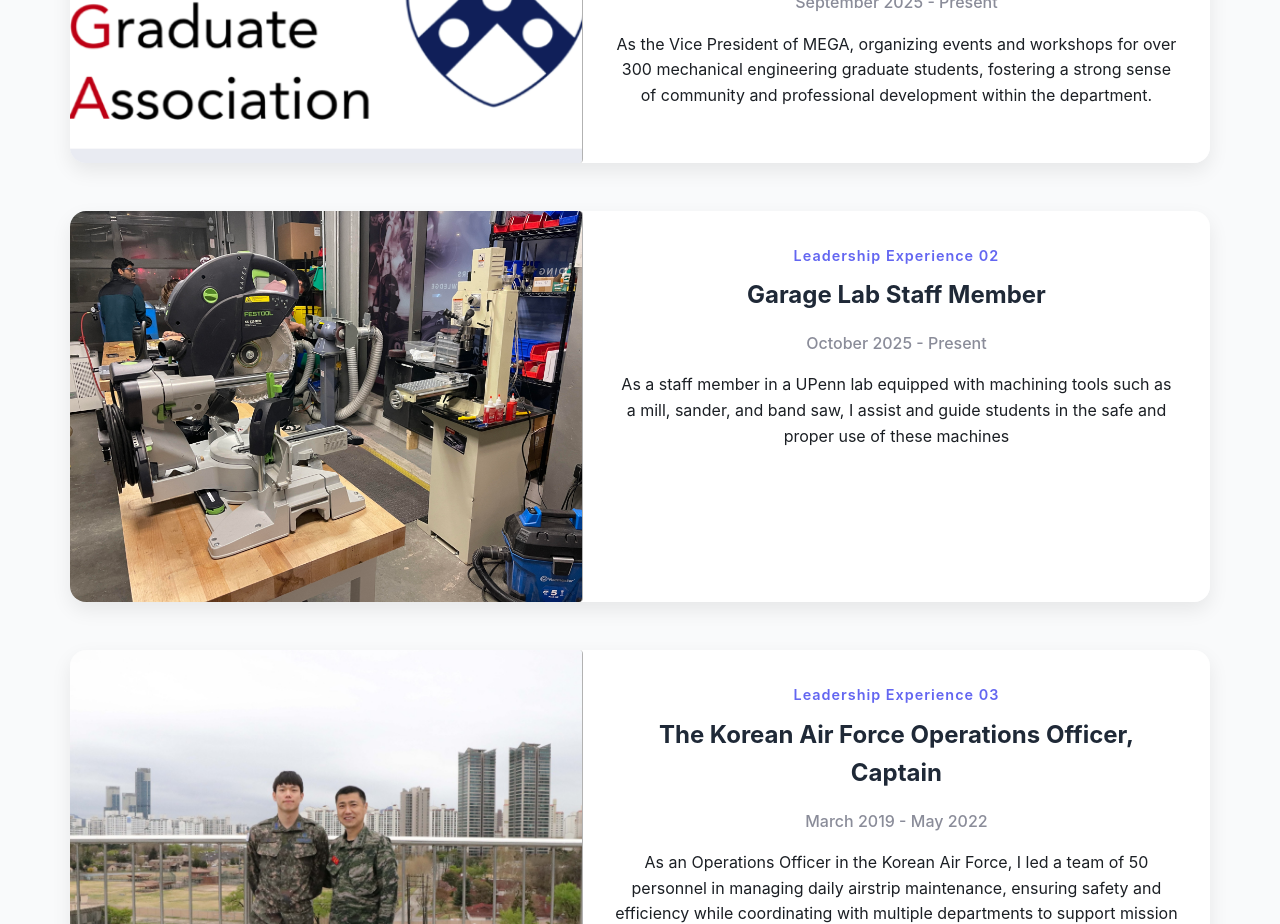
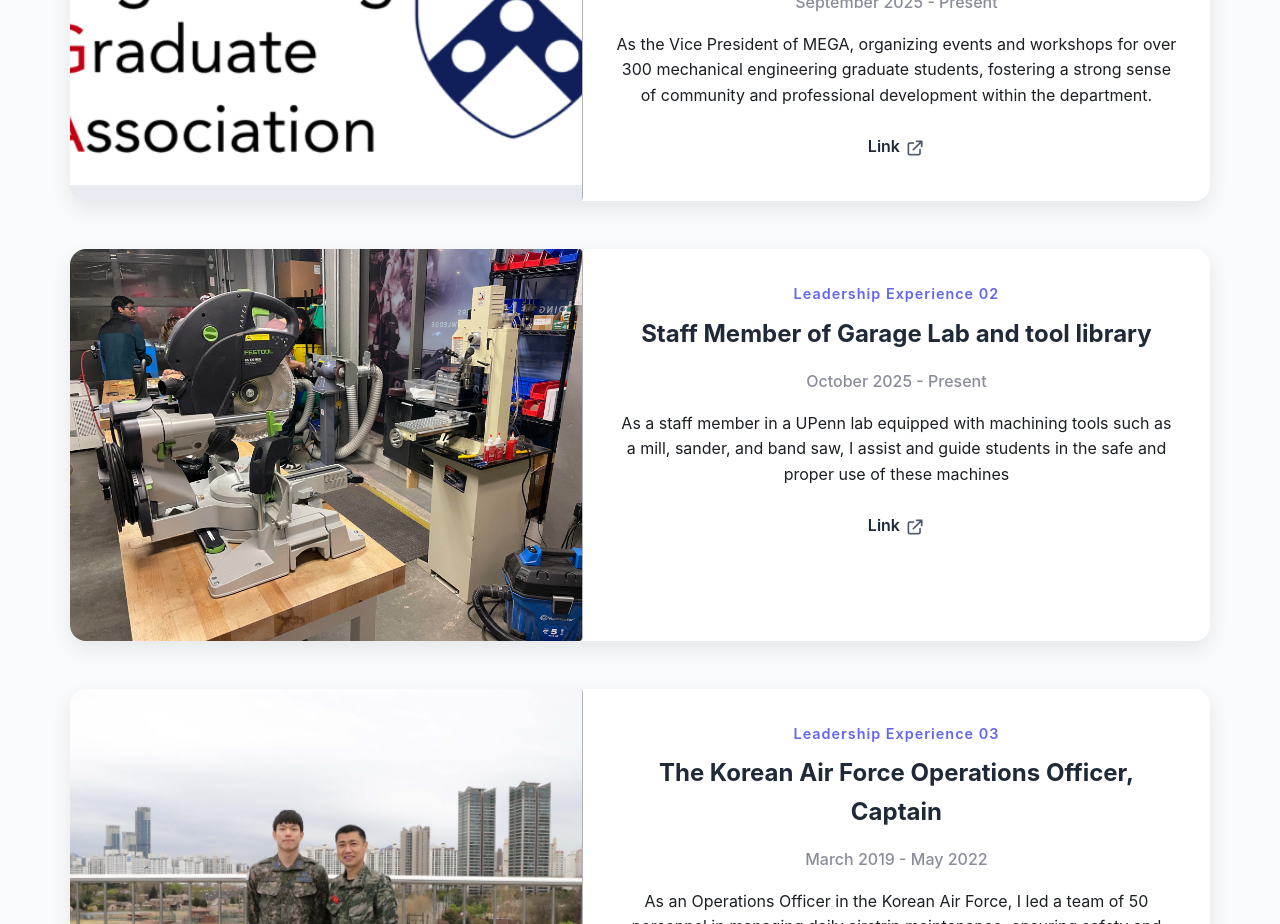
Before and after one commit to euyseok-han/portfolio, a React (Vite) app: page / in a window 1280 px wide. Shown: the part 3600-4524 px from the top of the page. Built offline with nearby package versions, Linux system fonts and the light colour scheme.

Commit message:
leadership details

```diff
--- a/src/App.jsx
+++ b/src/App.jsx
@@ -114,15 +114,16 @@ const leaderships = [
       image: mega,
       description: "As the Vice President of MEGA, organizing events and workshops for over 300 mechanical engineering graduate students, fostering a strong sense of community and professional development within the department.",
       description2: "",
-      link: "",
+      link: "https://mega.seas.upenn.edu/mega-board/",
     },
     {
       id: 2,
-      title: "Garage Lab Staff Member",
+      title: "Staff Member of Garage Lab and tool library",
       period: "October 2025 - Present",
       image: garage,
       description: "As a staff member in a UPenn lab equipped with machining tools such as a mill, sander, and band saw, I assist and guide students in the safe and proper use of these machines",
       description2: "",
+      link: "https://meamlabs.seas.upenn.edu/garage-lab-and-tool-library/"
     },
     {
       id: 3,
@@ -131,6 +132,7 @@ const leaderships = [
       image: mil,
       description: "As an Operations Officer in the Korean Air Force, I led a team of 50 personnel in managing daily airstrip maintenance, ensuring safety and efficiency while coordinating with multiple departments to support mission objectives. ",
       description2: "(The photo was taken with my commander (a colonel) on the day I was discharged)",
+      link: ""
     },
 
 
@@ -301,6 +303,26 @@ const leaderships = [
                   {project.description2 && <div><br></br> <p className="project-description">{project.description2}</p></div>}
 
                   {/* Links */}
+                  <div className="project-links">
+
+                    {project.demo && <a
+                      href={project.demo}
+                      className="btn btn-demo"
+                      target="_blank"
+                      rel="noopener noreferrer"
+                    >
+                      Demo Shorts
+                         <img src={youtubeLogo} alt="Youtube Shorts" className="youtube-icon"></img>
+                    </a>}
+                    {project.link && <a
+                      href={project.link}
+                      className="btn btn-link"
+                      target="_blank"
+                      rel="noopener noreferrer">
+                        Link
+                        <img src={link} alt="Link Icon" className="link-icon"></img>
+                    </a>}
+                  </div>
 
                 </div>
 
```
